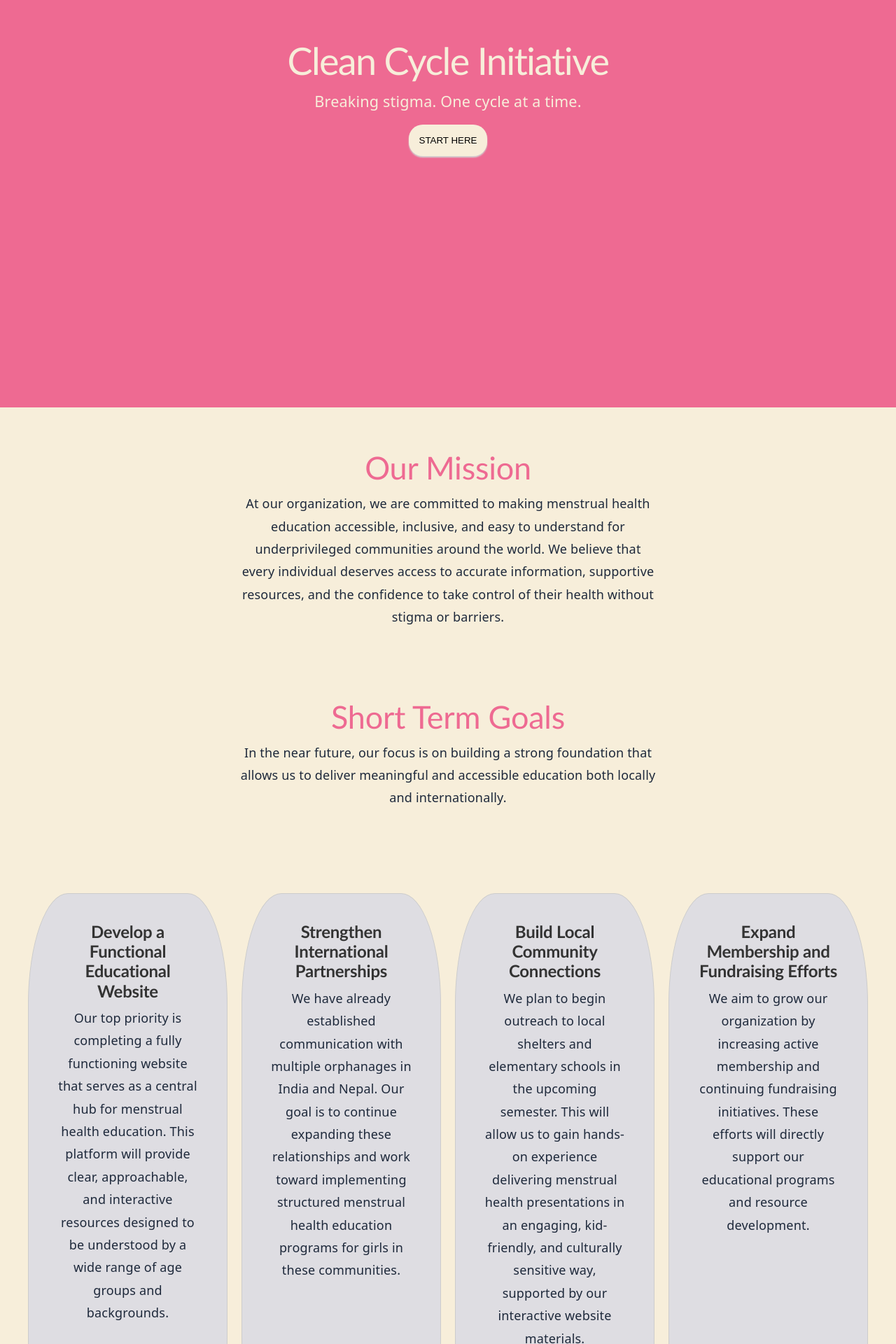
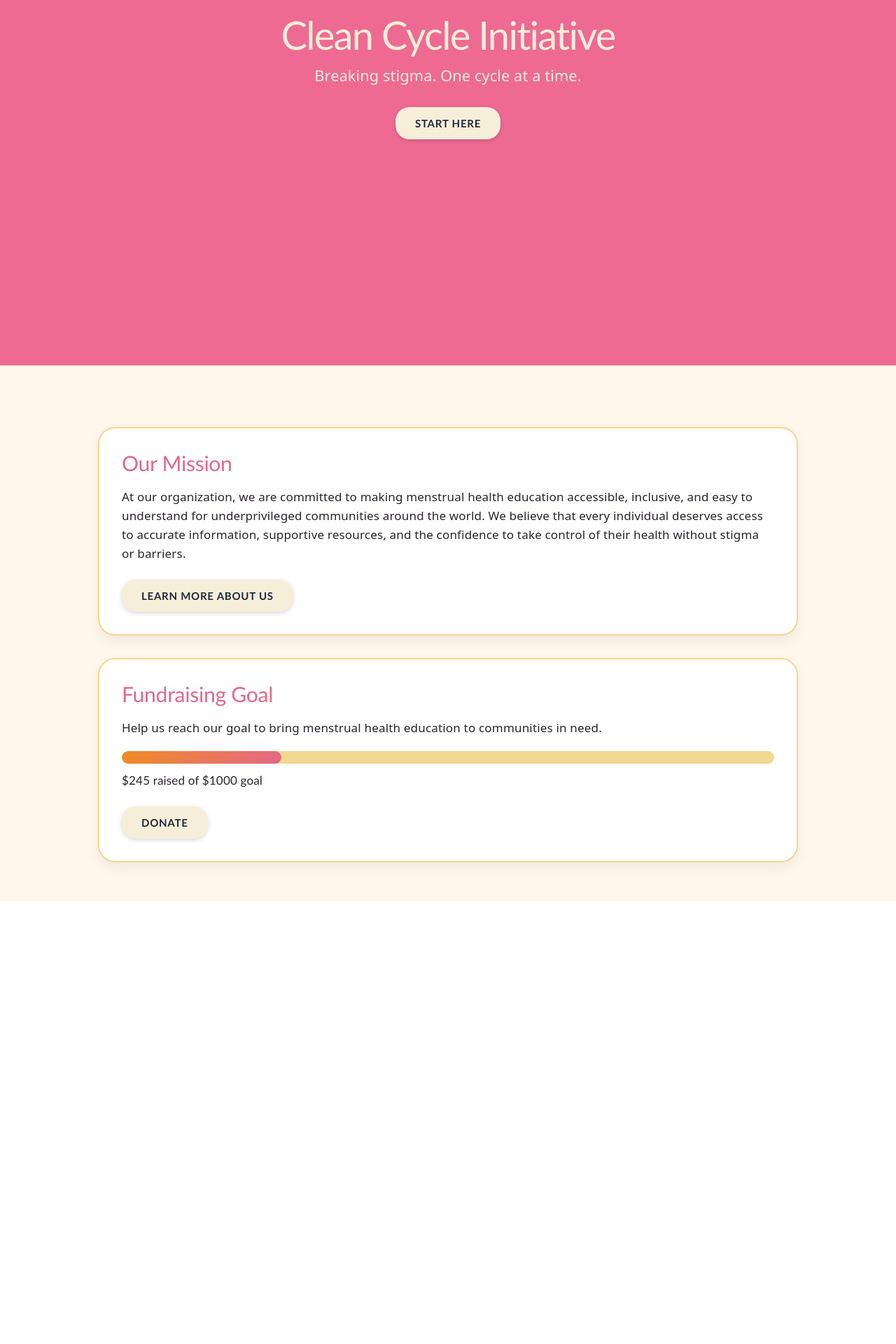
Before and after one commit to prithikaa-ks/clean-cycle-initiative, a React (Vite) app: page / in a window 1280 px wide. Shown: the part 360-2280 px from the top of the page at 70% size. After the commit the page ends 1648 px from the top, so only its background shows below. Built offline with nearby package versions, Linux system fonts and the light colour scheme.

Commit message:
home and about matched style

```diff
--- a/src/App.jsx
+++ b/src/App.jsx
@@ -2,7 +2,7 @@
 
 import { Routes, Route } from 'react-router-dom'
 import Home from './pages/Home';
-import About from './pages/About';
+import About from './pages/about';
 import Contact from './pages/Contact';
 import FAQ from './pages/FAQ';
 import SimpleGuidance from './pages/Getting Started Content/simple-guidance';
--- a/src/index.css
+++ b/src/index.css
@@ -455,3 +455,67 @@ code {
   background-color: white;
   box-shadow: 0 8px 18px rgba(0, 0, 0, 0.08);
 }
+
+
+/* action button */
+
+.action-btn {
+  background-color: #f7eedaff;
+  color: #1e293b;
+  padding: 14px 28px;
+  border-radius: 20px;
+  border: 0;
+  outline: 0;
+  font-family: 'Trebuchet MS', sans-serif;
+  font-size: 15px;
+  font-weight: 600;
+  text-transform: uppercase;
+  letter-spacing: 0.05em;
+  cursor: pointer;
+  box-shadow: 0px 2px 6px rgba(0,0,0,0.15);
+  transition: background-color 250ms ease, transform 150ms ease;
+}
+
+.action-btn:hover {
+  background-color: #eedfc5;
+  transform: translateY(-1px);
+}
+
+/* ── Fundraising Tracker ─────────────────────────────────────── */
+
+.tracker-bar-bg {
+  width: 100%;
+  height: 18px;
+  background-color: #F2D88F;
+  border-radius: 20px;
+  overflow: hidden;
+}
+
+.tracker-bar-fill {
+  height: 100%;
+  background: linear-gradient(135deg, #F08C21, #E36888);
+  border-radius: 20px;
+  transition: width 0.6s ease;
+}
+
+.tracker-label {
+  margin-top: 10px;
+  font-family: 'Trebuchet MS', sans-serif;
+  font-size: 15px;
+  color: #888;
+}
+
+
+.team-list {
+  display: grid;
+  grid-template-columns: repeat(auto-fit, minmax(220px, 1fr));
+  gap: 18px;
+  margin-top: 24px;
+}
+
+.team-card {
+  border-radius: 20px;
+  padding: 22px;
+  border: 2px solid rgba(0, 0, 0, 0.08);
+  box-shadow: 0 8px 16px rgba(0, 0, 0, 0.08);
+}
--- a/src/pages/About.jsx
+++ b/src/pages/About.jsx
@@ -1,55 +1,113 @@
 import Navbar from '../components/Navbar';
+
+const cardColors = ['#F2D88F', '#E36888', '#6698CC', '#B4B534', '#F08C21'];
+
+const shortTermGoals = [
+  {
+    title: 'Develop a Functional Educational Website',
+    body: 'Our top priority is completing a fully functioning website that serves as a central hub for menstrual health education. This platform will provide clear, approachable, and interactive resources designed to be understood by a wide range of age groups and backgrounds.',
+  },
+  {
+    title: 'Strengthen International Partnerships',
+    body: 'We have already established communication with multiple orphanages in India and Nepal. Our goal is to continue expanding these relationships and work toward implementing structured menstrual health education programs for girls in these communities.',
+  },
+  {
+    title: 'Build Local Community Connections',
+    body: 'We plan to begin outreach to local shelters and elementary schools in the upcoming semester, delivering menstrual health presentations in an engaging, kid-friendly, and culturally sensitive way.',
+  },
+  {
+    title: 'Expand Membership and Fundraising Efforts',
+    body: 'We aim to grow our organization by increasing active membership and continuing fundraising initiatives that directly support our educational programs and resource development.',
+  },
+];
+
+const longTermGoals = [
+  {
+    title: 'Support Research and Resource Development',
+    body: 'We aim to raise funds that support menstrual health research and help provide essential resources, including computers and digital access, for under-resourced shelters internationally.',
+  },
+  {
+    title: 'Provide 1-on-1 Educational Support',
+    body: 'We hope to develop personalized menstrual health mentorship for orphans, ensuring they receive tailored guidance in a supportive setting despite language barriers and time differences.',
+  },
+  {
+    title: 'Create Interactive Educational Media',
+    body: 'We plan to design short videos, animations, and interactive quizzes that simplify menstrual health education and make learning more engaging for younger audiences.',
+  },
+];
+
 
 function About() {
   return (
     <>
-      <Navbar/>
-      {/* Title Section*/ }
-      <div style={{
-        backgroundColor: '#ee6a92',
-        minHeight: '50vh',
-        display: 'flex',
-        flexDirection: 'column',
-        justifyContent: 'center',
-        alignItems: 'center',
-        textAlign: 'center',
-        padding: '40px',
-      }}>
-        <h1 style={{ fontFamily: 'Trebuchet MS', fontWeight: 200, color: '#f7eedaff', fontSize: '3rem' }}>
-          Our Team
-        </h1>
-        <p style={{ color: '#f7eedaff', fontSize: '1.2rem', maxWidth: '500px' }}>
-        </p>
+      <Navbar />
 
+      <div className="guidance-wrapper">
+        <main className="guidance-page">
 
+          <section className="guidance-hero">
+            <h1>About Us</h1>
+            <p>
+              We are committed to making menstrual health education accessible, inclusive, and
+              easy to understand for underprivileged communities around the world.
+            </p>
+          </section>
+
+          {/* Short Term Goals */}
+          <section className="guidance-section">
+            <h2>Short Term Goals</h2>
+            <p style={{ marginBottom: '24px' }}>
+              In the near future, our focus is on building a strong foundation that allows us
+              to deliver meaningful and accessible education both locally and internationally.
+            </p>
+            <div className="product-list" style={{ gridTemplateColumns: 'repeat(2, 1fr)' }}>
+              {shortTermGoals.map((goal, i) => (
+                <div
+                  key={i}
+                  className="product-card"
+                  style={{ backgroundColor: cardColors[i % cardColors.length] }}
+                >
+                  <h3 style={{ color: i === 0 ? '#1f1b24' : '#fffaf2' }}>{goal.title}</h3>
+                  <p style={{ color: i === 0 ? '#1f1b24' : '#fffaf2' }}>{goal.body}</p>
+                </div>
+              ))}
+            </div>
+          </section>
+
+          {/* Long Term Goals */}
+          <section className="guidance-section">
+            <h2>Long Term Goals</h2>
+            <p style={{ marginBottom: '24px' }}>
+              Looking ahead, we hope to expand our impact through sustainable education
+              initiatives, global outreach, and innovative learning tools.
+            </p>
+            <div className="product-list">
+              {longTermGoals.map((goal, i) => (
+                <div
+                  key={i}
+                  className="product-card"
+                  style={{ backgroundColor: cardColors[(i + 2) % cardColors.length] }}
+                >
+                  <h3 style={{ color: '#fffaf2' }}>{goal.title}</h3>
+                  <p style={{ color: '#fffaf2' }}>{goal.body}</p>
+                </div>
+              ))}
+            </div>
+          </section>
+
+          {/* Our Team */}
+          <section className="guidance-section">
+            <h2>Our Team</h2>
+            <p>Meet the people behind the Clean Cycle Initiative.</p>
+
+            <div className='team-list'>
+
+            </div>
+          </section>
+
+        </main>
       </div>
 
-      {/* About/Mission Section */}
-      <div style={{
-        backgroundColor: '#f7eedaff',
-        minHeight: '60vh',
-        display: 'flex',
-        flexDirection: 'column',
-        justifyContent: 'center',
-        alignItems: 'center',
-        textAlign: 'center',
-        padding: '60px 40px',
-      }}>
-        <h2 style={{ fontFamily: 'Trebuchet MS', fontWeight: 200, color: '#ee6a92', fontSize: '2rem' }}>
-          Add team photos here.
-        </h2>
-      </div>
-
-      {/* Footer */}
-      <div style={{
-        backgroundColor: '#e0858e',
-        padding: '40px',
-        textAlign: 'center',
-      }}>
-        <p style={{ color: '#f7eedaff', margin: 0 }}>
-          Footer content.
-        </p>
-      </div>
     </>
   );
 }
--- a/src/pages/Home.jsx
+++ b/src/pages/Home.jsx
@@ -1,164 +1,67 @@
-// import Navbar from '../components/Navbar';
-
-import Navbar from "../components/Navbar";
+import Navbar from '../components/Navbar';
 import { useNavigate } from 'react-router-dom';
 
+function Home() {
+  const navigate = useNavigate();
+  const goal = 1000;
+  const raised = 245; // TODO: update periodically (can we automate this?)
+  const percent = (raised/goal) * 100
 
-
-const buttonStyle = {
-  backgroundColor: '#f7eedaff',
-  color: 'black',
-  padding: '15px 15px',
-  borderRadius: '20px',
-  outline: 0,
-  border: 0,
-  textTransform: 'uppercase',
-  margin: '20px 20px',
-  cursor: 'pointer',
-  boxShadow: '0px 2px 2px lightgray',
-  transition: 'ease background-color 250ms',
-};
-
-
-function Home() {
-  const navigate = useNavigate()
   return (
     <>
-      <Navbar/>
-      {/* Title Section*/ }
-      <div style={{
-        backgroundColor: '#ee6a92',
-        minHeight: '100vh',
-        display: 'flex',
-        flexDirection: 'column',
-        justifyContent: 'center',
-        alignItems: 'center',
-        textAlign: 'center',
-        padding: '40px',
-      }}>
-        <h1 style={{ fontFamily: 'Trebuchet MS', fontWeight: 200, color: '#f7eedaff', fontSize: '3rem' }}>
-          Clean Cycle Initiative
-        </h1>
-        <p style={{ color: '#f7eedaff', fontSize: '1.2rem', maxWidth: '500px' }}>
+      <Navbar />
+      <div className="heading-container" style={{ minHeight: '100vh' }}>
+        <h1>Clean Cycle Initiative</h1>
+        <p style={{ color: '#f7eedaff', fontSize: '1.2rem', maxWidth: '500px', margin: '0 auto 32px' }}>
           Breaking stigma. One cycle at a time.
         </p>
-
-        <button
-          style={buttonStyle} onClick={() => navigate("/get-started")}>
+        <button className="action-btn" onClick={() => navigate('/get-started')}>
           Start Here
         </button>
       </div>
 
-      {/* About/Mission Section */}
-      <div style={{
-        backgroundColor: '#f7eedaff',
-        minHeight: '60vh',
-        display: 'flex',
-        flexDirection: 'column',
-        justifyContent: 'center',
-        alignItems: 'center',
-        textAlign: 'center',
-        padding: '60px 40px',
-      }}>
-        <h2>
-          Our Mission
-        </h2>
-        <p style={{ color: '#1e293b', fontSize: '1rem', maxWidth: '600px', lineHeight: '1.8', marginBottom: '100px'}}>
-        At our organization, we are committed to making menstrual health education accessible,
-         inclusive, and easy to understand for underprivileged communities around the world.
-         We believe that every individual deserves access to accurate information, supportive
-         resources, and the confidence to take control of their health without stigma or barriers.
-
-        </p>
 
 
+      {/* Page Content */}
+      <div className="guidance-wrapper">
+        <main className="guidance-page">
+          <section className="guidance-section">
+            <h2>Our Mission</h2>
+            <p>
+              At our organization, we are committed to making menstrual health education accessible,
+              inclusive, and easy to understand for underprivileged communities around the world.
+              We believe that every individual deserves access to accurate information, supportive
+              resources, and the confidence to take control of their health without stigma or barriers.
+            </p>
+            <button
+              className="action-btn"
+              style={{ marginTop: '24px' }}
+              onClick={() => navigate('/about')}
+            >
+              Learn More About Us
+            </button>
+          </section>
 
-        <h2>
-            Short Term Goals
-        </h2>
-        <p style={{ color: '#1e293b', fontSize: '1rem', maxWidth: '600px', lineHeight: '1.8', marginBottom: '100px'}}>
-        In the near future, our focus is on building a strong foundation that allows us to deliver meaningful and accessible education both locally and internationally.
-        </p>
+          {/* Fundraising Tracker */}
+          <section className="guidance-section">
+            <h2>Fundraising Goal</h2>
+            <p style={{ marginBottom: '20px' }}>
+              Help us reach our goal to bring menstrual health education to communities in need.
+            </p>
+            <div className="tracker-bar-bg">
+              <div className="tracker-bar-fill" style={{ width: `${percent}%` }} />
+            </div>
+            <p className="tracker-label">${raised} raised of ${goal} goal</p>
+            <button
+              className="action-btn"
+              style={{ marginTop: '24px' }}
+              onClick={() => navigate()} //TODO: set up donation
+            >
+              Donate
+            </button>
+          </section>
 
-        <div style= {{display: "grid", gridTemplateColumns: "repeat(4, 1fr)", gridGap: "20px", width: "100%", paddingTop: "20px", paddingBottom:"20px"}}>
-          <div className="single-column">
-            <h3> Develop a Functional Educational Website            </h3>
-            <p style={{color: '#1e293b', fontSize: '1rem', maxWidth: '600px', lineHeight: '1.8', marginBottom: '100px'}}>
-              Our top priority is completing a fully functioning website that serves as a central hub
-              for menstrual health education. This platform will provide clear, approachable, and
-              interactive resources designed to be understood by a wide range of age groups and backgrounds.
-            </p>
-          </div>
-          <div className="single-column">
-            <h3> Strengthen International Partnerships            </h3>
-            <p style={{color: '#1e293b', fontSize: '1rem', maxWidth: '600px', lineHeight: '1.8', marginBottom: '100px'}}>
-            We have already established communication with multiple orphanages
-            in India and Nepal. Our goal is to continue expanding these
-            relationships and work toward implementing structured menstrual
-            health education programs for girls in these communities.
-            </p>
-          </div>
-          <div className="single-column">
-            <h3>Build Local Community Connections            </h3>
-            <p style={{color: '#1e293b', fontSize: '1rem', maxWidth: '600px', lineHeight: '1.8', marginBottom: '100px'}}>
-              We plan to begin outreach to local shelters and elementary schools
-              in the upcoming semester. This will allow us to gain hands-on
-              experience delivering menstrual health presentations in an engaging,
-              kid-friendly, and culturally sensitive way, supported by our
-              interactive website materials.
-            </p>
-          </div>
-          <div className="single-column">
-            <h3>Expand Membership and Fundraising Efforts            </h3>
-            <p style={{color: '#1e293b', fontSize: '1rem', maxWidth: '600px', lineHeight: '1.8', marginBottom: '100px'}}>
-            We aim to grow our organization by increasing active membership
-            and continuing fundraising initiatives. These efforts will directly
-            support our educational programs and resource development.
-            </p>
-          </div>
-       </div>
-        <h2>
-            Long Term Goals
-        </h2>
-        <p style={{ color: '#1e293b', fontSize: '1rem', maxWidth: '600px', lineHeight: '1.8', marginBottom: '100px'}}>
-        Looking ahead, we hope to expand our impact through sustainable education initiatives, global outreach, and innovative learning tools.
-        </p>
-
-        <div style= {{display: "grid", gridTemplateColumns: "repeat(3, 1fr)", gridGap: "20px", width: "100%", paddingTop: "20px", paddingBottom:"20px"}}>
-          <div className="single-column">
-            <h3> Support Research and Resource Development            </h3>
-            <p style={{color: '#1e293b', fontSize: '1rem', maxWidth: '600px', lineHeight: '1.8', marginBottom: '100px'}}>
-              We aim to raise funds that can support menstrual health research projects and help provide essential resources, including computers and digital access, for under-resourced shelters internationally
-            </p>
-          </div>
-          <div className="single-column">
-            <h3> Provide 1-on-1 Educational Support            </h3>
-            <p style={{color: '#1e293b', fontSize: '1rem', maxWidth: '600px', lineHeight: '1.8', marginBottom: '100px'}}>
-              We hope to develop personalized menstrual health mentorship for orphans, ensuring they receive tailored guidance in a supportive setting. Though there are some obstacles to consider, such as language barriers and time differences, we are determined to find a solution to establish 1-on-1 interaction with underserved individuals.
-            </p>
-          </div>
-          <div className="single-column">
-            <h3> Create Interactive Educational Media            </h3>
-            <p style={{color: '#1e293b', fontSize: '1rem', maxWidth: '600px', lineHeight: '1.8', marginBottom: '100px'}}>
-              We plan to design short videos, animations, and interactive quizzes that simplify menstrual health education. These tools will make learning more engaging, especially for younger audiences, and help reinforce key concepts in an accessible way.
-            </p>
-          </div>
-
-        </div>
-
-
-
-      </div>
-
-      {/* Footer */}
-      <div style={{
-        backgroundColor: '#e0858e',
-        padding: '40px',
-        textAlign: 'center',
-      }}>
-        <p style={{ color: '#f7eedaff', margin: 0 }}>
-          Footer content.
-        </p>
+        </main>
       </div>
     </>
   );
```
